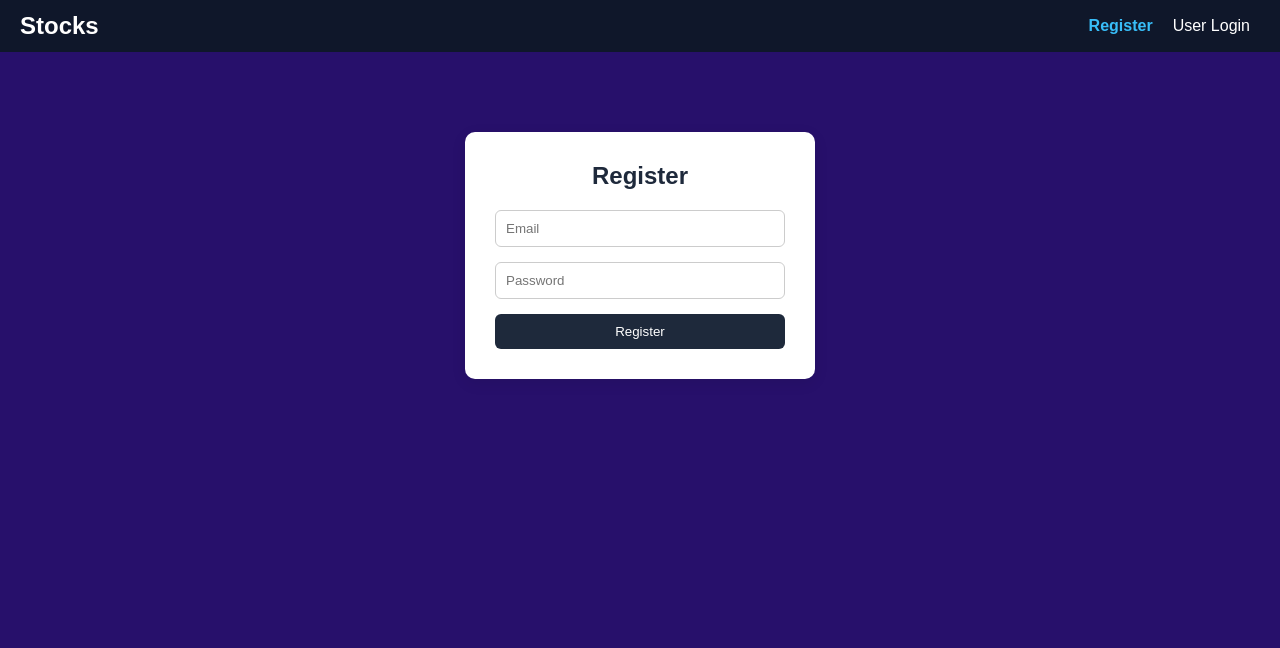
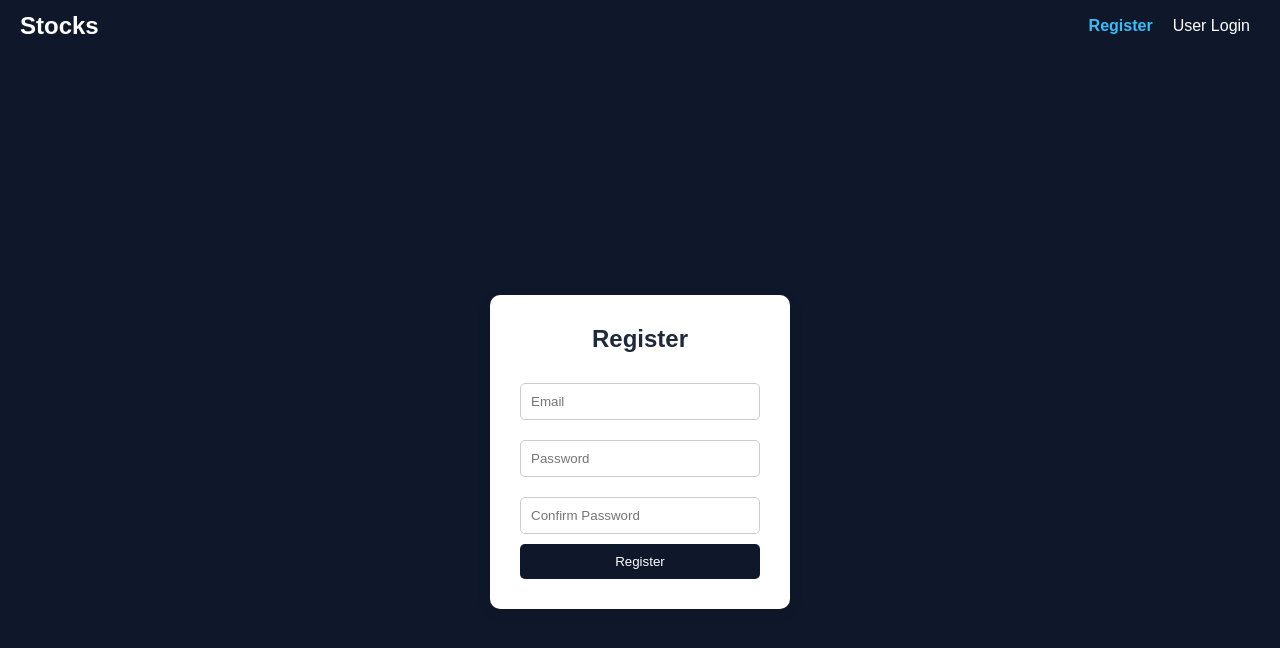
Before and after one commit to 2500030305/react-project, a React (Vite) app: page /register in a window 1280 px wide. Shown: the top 648 px of the page. Built offline with nearby package versions, Linux system fonts and the light colour scheme.

Commit message:
updated register and userlogin

```diff
--- a/src/pages/Register.jsx
+++ b/src/pages/Register.jsx
@@ -2,27 +2,111 @@ import { useState } from "react";
 import { useNavigate } from "react-router-dom";
 
 export default function Register() {
-  const [form, setForm] = useState({ email: "", password: "" });
+  const [form, setForm] = useState({
+    email: "",
+    password: "",
+    confirmPassword: "",
+  });
+
   const navigate = useNavigate();
+
+  const handleChange = (e) => {
+    setForm({ ...form, [e.target.name]: e.target.value });
+  };
 
   const handleSubmit = (e) => {
     e.preventDefault();
-    localStorage.setItem("user", JSON.stringify(form));
+    if (form.password.length < 6) {
+      alert("Password must be at least 6 characters");
+      return;
+    }
+
+    if (form.password !== form.confirmPassword) {
+      alert("Passwords do not match");
+      return;
+    }
+
+    localStorage.setItem("user", JSON.stringify({
+      email: form.email,
+      password: form.password,
+    }));
+
     alert("Registered Successfully");
     navigate("/user-login");
   };
 
   return (
-    <form onSubmit={handleSubmit}>
-      <h2>Register</h2>
+    <div style={styles.container}>
+      <form onSubmit={handleSubmit} style={styles.card}>
+        <h2 style={{ marginBottom: 20 }}>Register</h2>
 
-      <input type="email" required placeholder="Email"
-        onChange={(e) => setForm({ ...form, email: e.target.value })} />
+        <input
+          type="email"
+          name="email"
+          placeholder="Email"
+          required
+          value={form.email}
+          onChange={handleChange}
+          style={styles.input}
+        />
 
-      <input type="password" required placeholder="Password"
-        onChange={(e) => setForm({ ...form, password: e.target.value })} />
+        <input
+          type="password"
+          name="password"
+          placeholder="Password"
+          required
+          value={form.password}
+          onChange={handleChange}
+          style={styles.input}
+        />
 
-      <button type="submit">Register</button>
-    </form>
+        <input
+          type="password"
+          name="confirmPassword"
+          placeholder="Confirm Password"
+          required
+          value={form.confirmPassword}
+          onChange={handleChange}
+          style={styles.input}
+        />
+
+        <button type="submit" style={styles.button}>
+          Register
+        </button>
+      </form>
+    </div>
   );
 }
+
+const styles = {
+  container: {
+    height: "100vh",
+    display: "flex",
+    justifyContent: "center",
+    alignItems: "center",
+    background: "#0f172a",
+  },
+  card: {
+    background: "white",
+    padding: 30,
+    borderRadius: 10,
+    width: 300,
+    textAlign: "center",
+  },
+  input: {
+    width: "100%",
+    padding: 10,
+    margin: "10px 0",
+    borderRadius: 5,
+    border: "1px solid #ccc",
+  },
+  button: {
+    width: "100%",
+    padding: 10,
+    background: "#0f172a",
+    color: "white",
+    border: "none",
+    borderRadius: 5,
+    cursor: "pointer",
+  },
+};
--- a/src/pages/UserLogin.jsx
+++ b/src/pages/UserLogin.jsx
@@ -2,32 +2,97 @@ import { useState } from "react";
 import { useNavigate } from "react-router-dom";
 
 export default function UserLogin() {
-  const [form, setForm] = useState({ email: "", password: "" });
+  const [form, setForm] = useState({
+    email: "",
+    password: "",
+  });
+
   const navigate = useNavigate();
+
+  const handleChange = (e) => {
+    setForm({ ...form, [e.target.name]: e.target.value });
+  };
 
   const handleLogin = (e) => {
     e.preventDefault();
 
     const user = JSON.parse(localStorage.getItem("user"));
 
-    if (user && user.email === form.email && user.password === form.password) {
+    if (!user) {
+      alert("No user found. Please register first.");
+      return;
+    }
+
+    if (user.email === form.email && user.password === form.password) {
+      alert("Login Successful ✅");
       navigate("/user-dashboard");
     } else {
-      alert("Invalid Credentials");
+      alert("Invalid Credentials ❌");
     }
   };
 
   return (
-    <form onSubmit={handleLogin}>
-      <h2>User Login</h2>
+    <div style={styles.container}>
+      <form onSubmit={handleLogin} style={styles.card}>
+        <h2 style={{ marginBottom: 20 }}>User Login</h2>
 
-      <input type="email" required placeholder="Email"
-        onChange={(e) => setForm({ ...form, email: e.target.value })} />
+        <input
+          type="email"
+          name="email"
+          placeholder="Email"
+          required
+          value={form.email}
+          onChange={handleChange}
+          style={styles.input}
+        />
 
-      <input type="password" required placeholder="Password"
-        onChange={(e) => setForm({ ...form, password: e.target.value })} />
+        <input
+          type="password"
+          name="password"
+          placeholder="Password"
+          required
+          value={form.password}
+          onChange={handleChange}
+          style={styles.input}
+        />
 
-      <button type="submit">Login</button>
-    </form>
+        <button type="submit" style={styles.button}>
+          Login
+        </button>
+      </form>
+    </div>
   );
 }
+
+const styles = {
+  container: {
+    height: "100vh",
+    display: "flex",
+    justifyContent: "center",
+    alignItems: "center",
+    background: "#0f172a",
+  },
+  card: {
+    background: "white",
+    padding: 30,
+    borderRadius: 10,
+    width: 300,
+    textAlign: "center",
+  },
+  input: {
+    width: "100%",
+    padding: 10,
+    margin: "10px 0",
+    borderRadius: 5,
+    border: "1px solid #ccc",
+  },
+  button: {
+    width: "100%",
+    padding: 10,
+    background: "#0f172a",
+    color: "white",
+    border: "none",
+    borderRadius: 5,
+    cursor: "pointer",
+  },
+};
```
